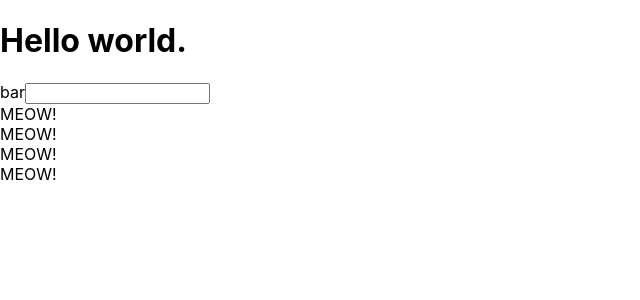
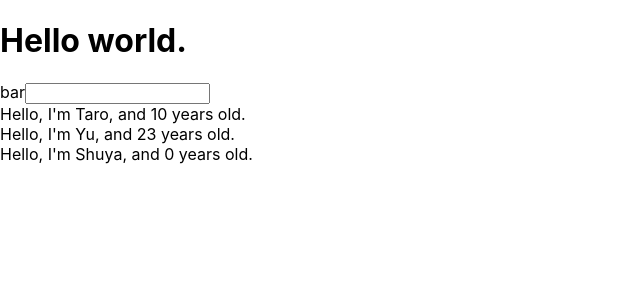
Before and after one commit to yasmro/udemy-react-redux, a React (Create React App) app: page / in a window 1280 px wide. Shown: the top 300 px of the page, without its empty margins (0-640 px from the left). Built offline with nearby package versions, Linux system fonts and the light colour scheme.

Commit message:
first commit about props

```diff
--- a/src/App.js
+++ b/src/App.js
@@ -1,21 +1,39 @@
 import React from 'react';
 
 const App = () => {
+  const profiles = [
+    {
+      name: "Taro",
+      age: 10
+    },
+    {
+      name: "Yu",
+      age: 23
+    },
+    {
+      name: "Shuya"
+    },
+  ]
   return (
     <div>
       <h1>Hello world.</h1>
       <label htmlFor="bar">bar</label>
       <input type="text" onChange={() => {console.log("I am Clicked.")}} />
-      <Cat />
-      <Cat />
-      <Cat />
-      <Cat />
+      {
+        profiles.map((profile, idx) => {
+          return <User key={idx} name={profile.name} age={profile.age} />;
+        })
+      }
     </div>
   );
 }
 
-const Cat = () => {
-  return <div>MEOW!</div>
+const User = (props) => {
+  return <div>Hello, I'm {props.name}, and {props.age} years old.</div>
+}
+
+User.defaultProps = {
+  age: 0
 }
 
 export default App;
```
